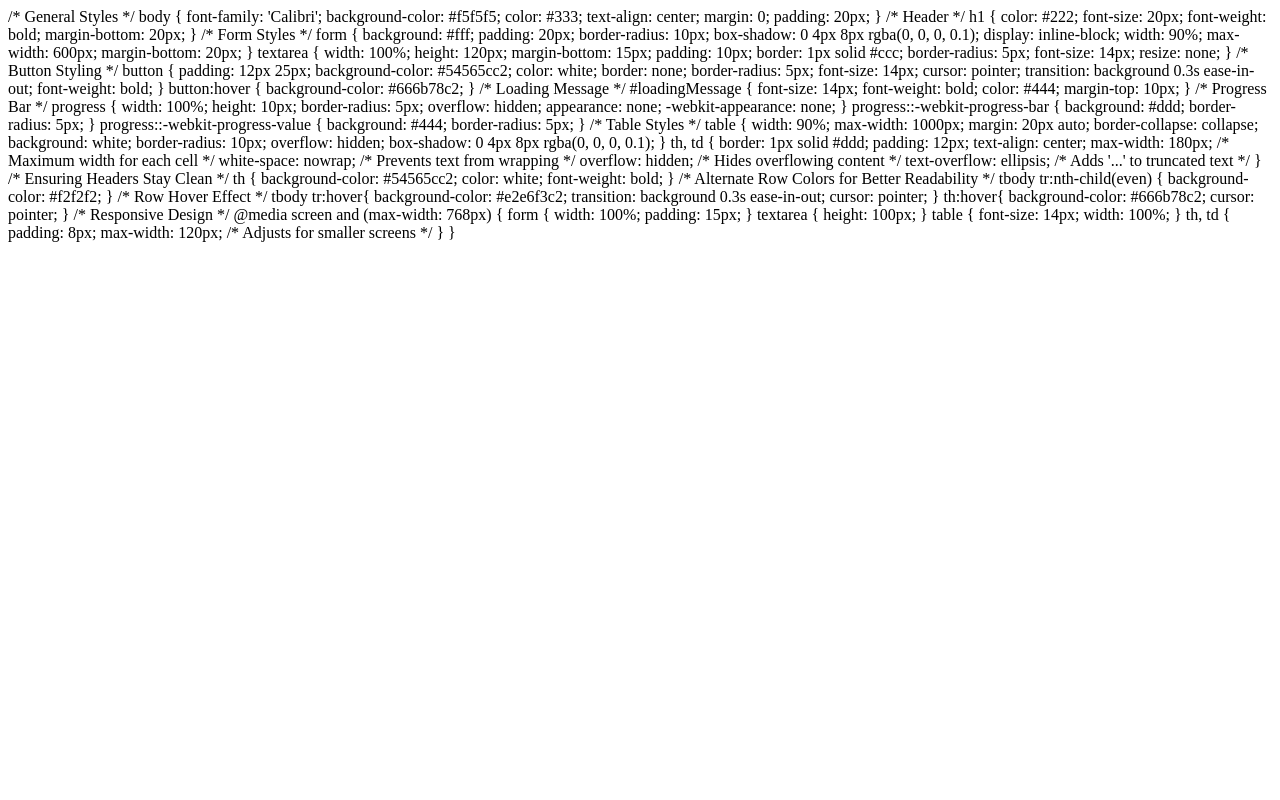
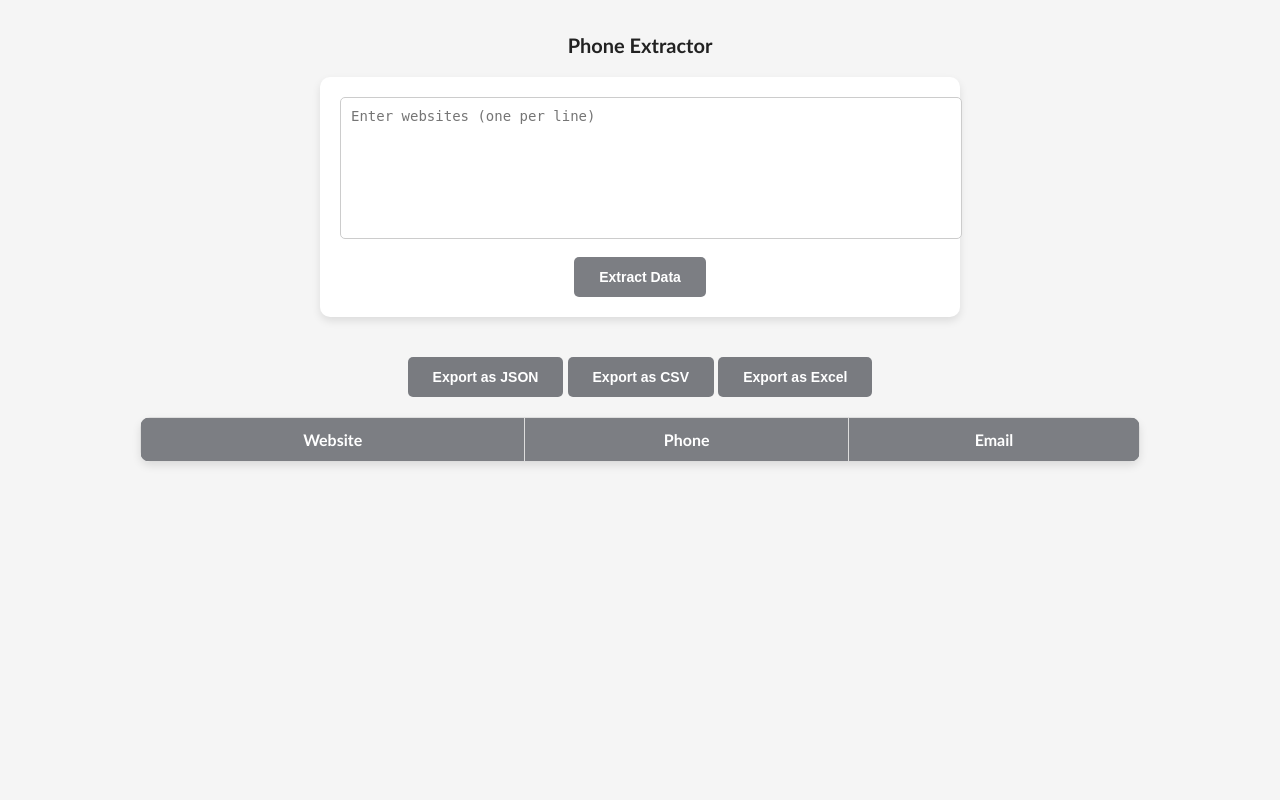
Before and after one commit to rakibbdcalling/Kire-Hala, a Flask app: page / in a window 1280 px wide. Run offline with Flask 3, Linux system fonts and the light colour scheme; lists and menus that the app fills with data are empty; some libraries are stand-ins or nearby versions.

Commit message:
Update index.html

```diff
--- a/Rakib/Phone and Email Extractor/templates/index.html
+++ b/Rakib/Phone and Email Extractor/templates/index.html
@@ -1,151 +1,147 @@
-/* General Styles */
-body {
-    font-family: 'Calibri';
-    background-color: #f5f5f5;
-    color: #333;
-    text-align: center;
-    margin: 0;
-    padding: 20px;
-}
+<!DOCTYPE html>
+<html lang="en">
+<head>
+    <meta charset="UTF-8">
+    <meta name="viewport" content="width=device-width, initial-scale=1.0">
+    <title>Phone Extractor</title>
+    <link rel="stylesheet" href="/static/styles.css">
+</head>
+<body>
+    <h1>Phone Extractor</h1>
 
-/* Header */
-h1 {
-    color: #222;
-    font-size: 20px;
-    font-weight: bold;
-    margin-bottom: 20px;
-}
+    <form id="extractForm">
+        <textarea name="urls" id="urls" rows="5" placeholder="Enter websites (one per line)"></textarea>
+        <button type="submit">Extract Data</button>
+    </form>
 
-/* Form Styles */
-form {
-    background: #fff;
-    padding: 20px;
-    border-radius: 10px;
-    box-shadow: 0 4px 8px rgba(0, 0, 0, 0.1);
-    display: inline-block;
-    width: 90%;
-    max-width: 600px;
-    margin-bottom: 20px;
-}
+    <p id="loadingMessage" style="display: none; font-weight: bold;"></p>
+    <progress id="progressBar" value="0" max="100" style="width: 100%; display: none;"></progress>
 
-textarea {
-    width: 100%;
-    height: 120px;
-    margin-bottom: 15px;
-    padding: 10px;
-    border: 1px solid #ccc;
-    border-radius: 5px;
-    font-size: 14px;
-    resize: none;
-}
+    <div style="margin-top: 20px;">
+        <button id="exportJSON">Export as JSON</button>
+        <button id="exportCSV">Export as CSV</button>
+        <button id="exportExcel">Export as Excel</button>
+    </div>
 
-/* Button Styling */
-button {
-    padding: 12px 25px;
-    background-color: #54565cc2;
-    color: white;
-    border: none;
-    border-radius: 5px;
-    font-size: 14px;
-    cursor: pointer;
-    transition: background 0.3s ease-in-out;
-	font-weight: bold;
-}
+    <table>
+        <thead>
+            <tr>
+                <th>Website</th>
+                <th>Phone</th>
+                <th>Email</th>
+            </tr>
+        </thead>
+        <tbody id="results"></tbody>
+    </table>
 
-button:hover {
-    background-color: #666b78c2;
-}
+    <script>
+        let extractedData = [];
 
-/* Loading Message */
-#loadingMessage {
-    font-size: 14px;
-    font-weight: bold;
-    color: #444;
-    margin-top: 10px;
-}
+        document.getElementById("extractForm").addEventListener("submit", async function(event) {
+            event.preventDefault();
+            document.getElementById("results").innerHTML = "";
 
-/* Progress Bar */
-progress {
-    width: 100%;
-    height: 10px;
-    border-radius: 5px;
-    overflow: hidden;
-    appearance: none;
-    -webkit-appearance: none;
-}
+            const formData = new FormData(this);
+            const urls = formData.get("urls").split("\n").map(url => url.trim()).filter(url => url);
 
-progress::-webkit-progress-bar {
-    background: #ddd;
-    border-radius: 5px;
-}
+            const loadingMessage = document.getElementById("loadingMessage");
+            const progressBar = document.getElementById("progressBar");
+            let remaining = urls.length;
+            let total = urls.length;
 
-progress::-webkit-progress-value {
-    background: #444;
-    border-radius: 5px;
-}
+            if (remaining > 0) {
+                loadingMessage.style.display = "block";
+                progressBar.style.display = "block";
+                loadingMessage.innerText = `Processing... ${remaining} websites remaining`;
+                progressBar.value = 0;
+                progressBar.max = total;
+            }
 
-/* Table Styles */
-table {
-    width: 90%;
-    max-width: 1000px;
-    margin: 20px auto;
-    border-collapse: collapse;
-    background: white;
-    border-radius: 10px;
-    overflow: hidden;
-    box-shadow: 0 4px 8px rgba(0, 0, 0, 0.1);
-}
+            for (const url of urls) {
+                try {
+                    const response = await fetch("/extract", {
+                        method: "POST",
+                        headers: { "Content-Type": "application/json" },
+                        body: JSON.stringify({ url: url })
+                    });
 
-th, td {
-    border: 1px solid #ddd;
-    padding: 12px;
-    text-align: center;
-    max-width: 180px; /* Maximum width for each cell */
-    white-space: nowrap; /* Prevents text from wrapping */
-    overflow: hidden; /* Hides overflowing content */
-    text-overflow: ellipsis; /* Adds '...' to truncated text */
-}
+                    if (response.ok) {
+                        const data = await response.json();
 
-/* Ensuring Headers Stay Clean */
-th {
-    background-color: #54565cc2;
-    color: white;
-    font-weight: bold;
-}
+                        // Check if this website is already in the extractedData array
+                        if (!extractedData.some(existingData => existingData.website === data.website)) {
+                            extractedData.push(data);
+                            const row = `<tr>
+                                <td>${data.website}</td>
+                                <td>${data.phone}</td>
+                                <td>${data.email}</td>
+                            </tr>`;
 
-/* Alternate Row Colors for Better Readability */
-tbody tr:nth-child(even) {
-    background-color: #f2f2f2;
-}
+                            document.getElementById("results").innerHTML += row;
+                        }
+                    }
+                } catch (error) {
+                    console.error(`Error processing ${url}:`, error);
+                }
 
-/* Row Hover Effect */
-tbody tr:hover{
-    background-color: #e2e6f3c2;
-    transition: background 0.3s ease-in-out;
-	cursor: pointer;
-}
-th:hover{
-	background-color: #666b78c2;
-	cursor: pointer;
-}
-/* Responsive Design */
-@media screen and (max-width: 768px) {
-    form {
-        width: 100%;
-        padding: 15px;
-    }
+                remaining--;
+                progressBar.value = total - remaining;
+                loadingMessage.innerText = remaining > 0 ? `Processing... ${remaining} websites remaining` : "Processing complete!";
 
-    textarea {
-        height: 100px;
-    }
+                if (remaining === 0) {
+                    setTimeout(() => {
+                        loadingMessage.style.display = "none";
+                        progressBar.style.display = "none";
+                    }, 2000);
+                }
+            }
 
-    table {
-        font-size: 14px;
-        width: 100%;
-    }
+            setTimeout(() => {
+                exportExcel();
+            }, 2000);
+        });
 
-    th, td {
-        padding: 8px;
-        max-width: 120px; /* Adjusts for smaller screens */
-    }
-}
+        function exportExcel() {
+            const orderedData = extractedData.map(item => ({
+                website: item.website,
+                phone: item.phone,
+                email: item.email
+            }));
+
+            const wb = XLSX.utils.book_new();
+            const ws = XLSX.utils.json_to_sheet(orderedData);
+            XLSX.utils.book_append_sheet(wb, ws, 'Extracted Data');
+            XLSX.writeFile(wb, 'email_phone_links.xlsx');
+        }
+
+        document.getElementById('exportExcel').addEventListener('click', exportExcel);
+
+        document.getElementById('exportJSON').addEventListener('click', function() {
+            const dataStr = JSON.stringify(extractedData, null, 2);
+            const blob = new Blob([dataStr], { type: 'application/json' });
+            const url = URL.createObjectURL(blob);
+            const a = document.createElement('a');
+            a.href = url;
+            a.download = 'email_phone_links.json';
+            a.click();
+        });
+
+        document.getElementById('exportCSV').addEventListener('click', function() {
+            const csvRows = ["Website,Phone,Email"];
+            extractedData.forEach(row => {
+                csvRows.push(`${row.website},"${row.phone}","${row.email}"`);
+            });
+
+            const csvData = csvRows.join('\n');
+            const blob = new Blob([csvData], { type: 'text/csv' });
+            const url = URL.createObjectURL(blob);
+            const a = document.createElement('a');
+            a.href = url;
+            a.download = 'email_phone_links.csv';
+            a.click();
+        });
+    </script>
+
+    <script src="https://cdnjs.cloudflare.com/ajax/libs/xlsx/0.17.0/xlsx.full.min.js"></script>
+</body>
+</html>
```
